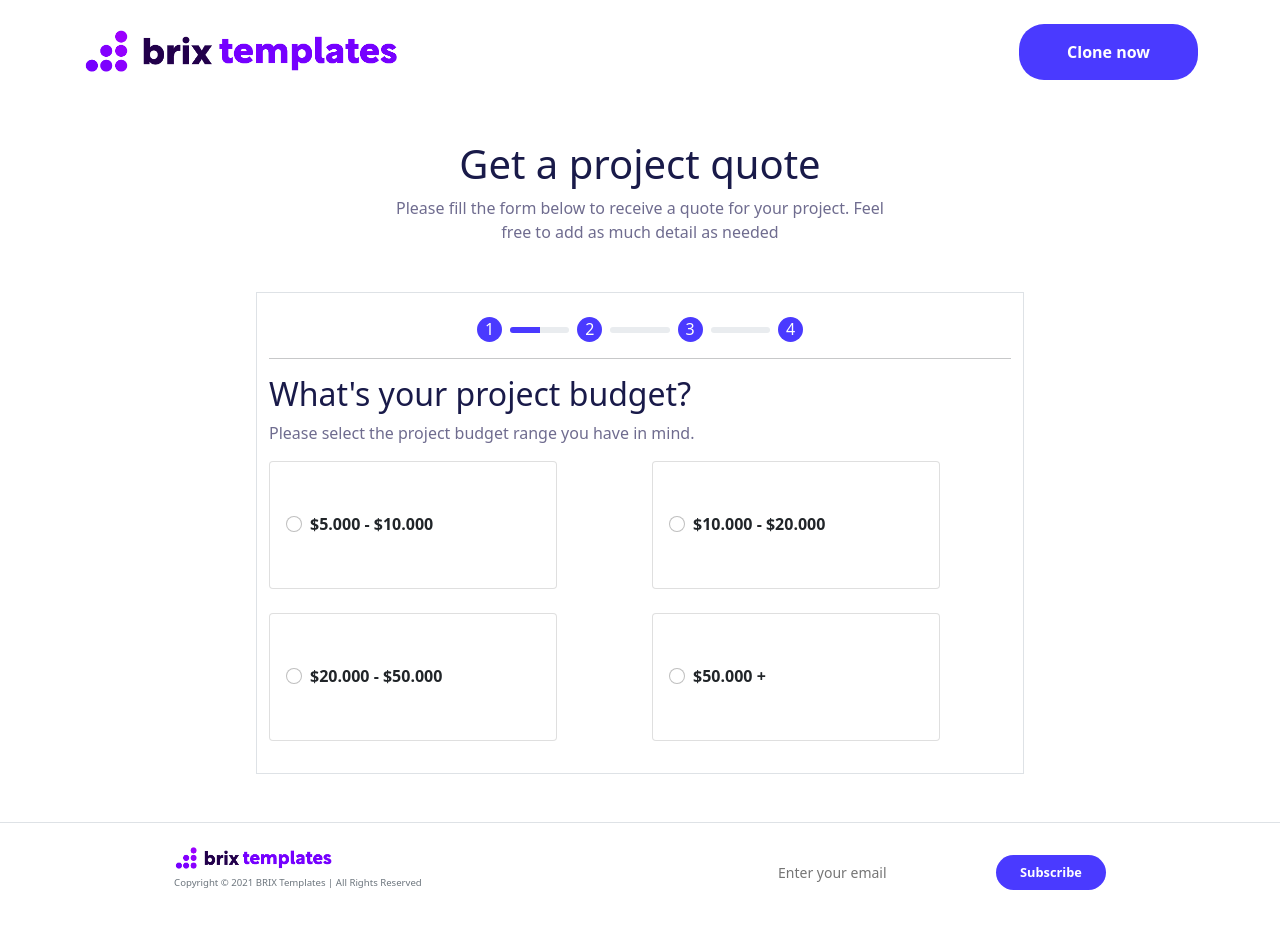
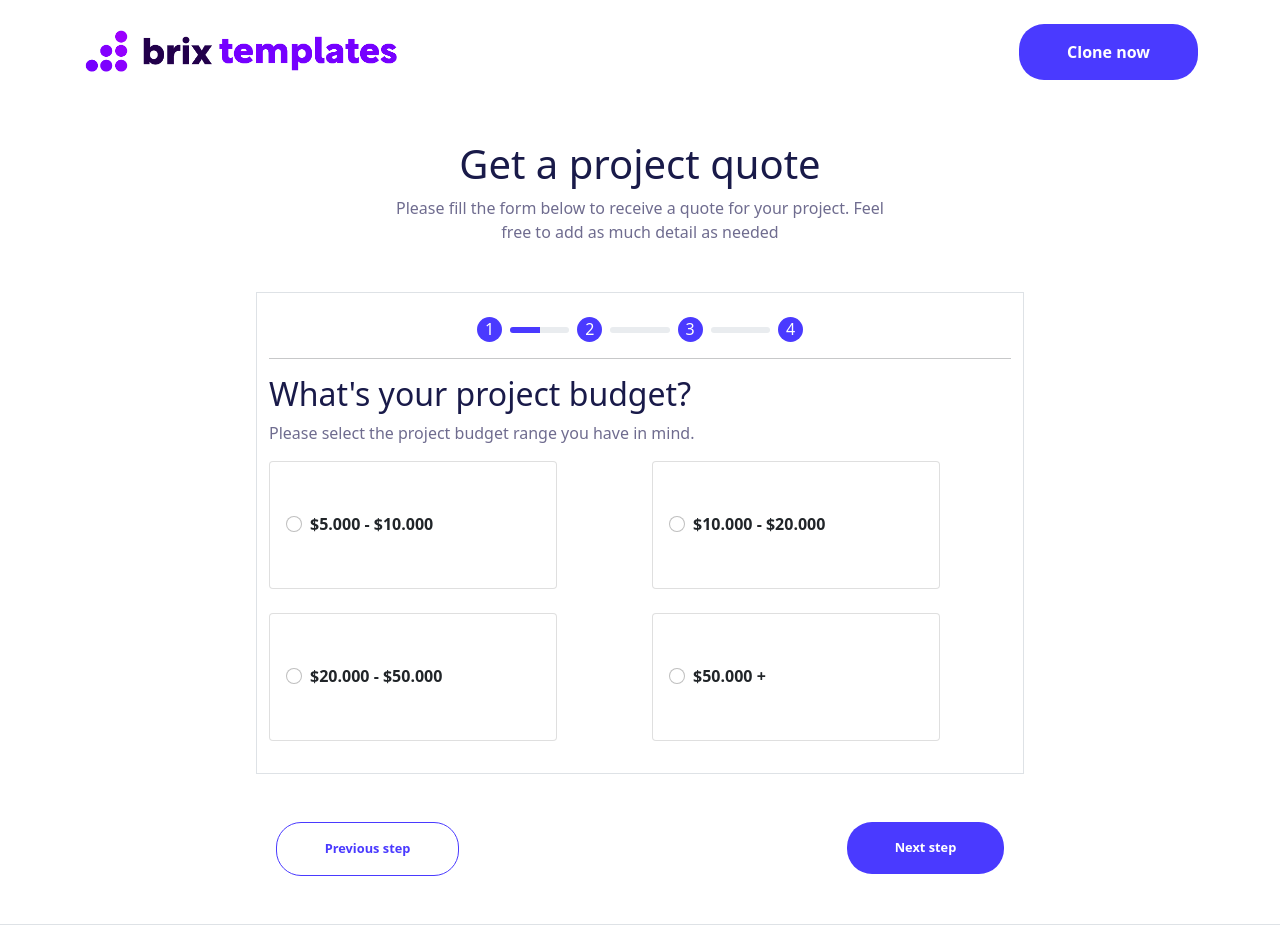
Before and after one commit to mike2611/prueba-tecnica, a React (Create React App) app: page /budget in a window 1280 px wide. Shown: the top 947 px of the page. Before the commit the page ends 906 px from the top, so only its background shows below. Built offline with nearby package versions, Linux system fonts and the light colour scheme.

Commit message:
Add navigationButtons

```diff
--- a/src/App.css
+++ b/src/App.css
@@ -80,6 +80,7 @@
 
 .nav-btn{
   font-size: 0.8rem;
+  text-decoration: none;
 }
 
 .nav-back-btn{
--- a/src/Budget.js
+++ b/src/Budget.js
@@ -3,8 +3,10 @@ import Card from 'react-bootstrap/Card';
 import Row from 'react-bootstrap/Row';
 import Col from 'react-bootstrap/Col';
 import Progress from './Progress';
+import NavButtons from './NavButtons';
 
 const Budget = () => (
+  <>
     <section className="container container-width border py-4">
       <div>
         <Progress />
@@ -77,6 +79,8 @@ const Budget = () => (
         </Row>
       </div>
     </section>
+    <NavButtons previous="/services" next="/review" />
+  </>
 );
 
 export default Budget;
--- a/src/ContactDetails.js
+++ b/src/ContactDetails.js
@@ -38,7 +38,7 @@ const ContactDetails = () => (
         </Row>
       </Form>
     </section>
-    <NavButtons previous="/services" next="/services" />
+    <NavButtons previous="" next="/services" />
   </>
 
 );
--- a/src/NavButtons.js
+++ b/src/NavButtons.js
@@ -2,9 +2,13 @@ import { NavLink } from 'react-router-dom';
 import PropTypes from 'prop-types';
 
 const NavButtons = ({ previous, next }) => (
-  <section className="d-flex justify-content-around container my-5">
-    <NavLink to={previous} className="nav-back-nav-btn btn-style px-5 py-3" type="button">Previous step</NavLink>
-    <NavLink to={next} className="purple nav-btn btn-style px-5 py-3" type="button">Next step</NavLink>
+  <section className="d-flex justify-content-center justify-content-md-around  container my-5">
+    <div>
+      <NavLink to={previous} className={(previous === '' ? 'd-none' : 'nav-back-btn nav-btn btn-style px-5 py-3 mx-3 text-center')} type="button">Previous step</NavLink>
+    </div>
+    <div>
+      <NavLink to={next} className={(next === '' ? 'd-none' : 'purple nav-btn btn-style px-5 py-3 mx-3 text-center')} type="button">Next step</NavLink>
+    </div>
   </section>
 );
 
--- a/src/Review.js
+++ b/src/Review.js
@@ -1,7 +1,9 @@
 import reviewImg from './assets/reviewImg.png';
 import Progress from './Progress';
+import NavButtons from './NavButtons';
 
 const Review = () => (
+  <>
     <section className="container container-width border py-4">
       <div>
         <Progress />
@@ -19,6 +21,8 @@ const Review = () => (
         <button className="purple top-btn btn-style px-5 py-3" type="button">Submit</button>
       </div>
     </section>
+    <NavButtons previous="/budget" next="" />
+  </>
 );
 
 export default Review;
--- a/src/Services.js
+++ b/src/Services.js
@@ -3,8 +3,10 @@ import Row from 'react-bootstrap/Row';
 import Col from 'react-bootstrap/Col';
 import Progress from './Progress';
 import devCard from './assets/devCard.png';
+import NavButtons from './NavButtons';
 
 const Services = () => (
+  <>
     <section className="container container-width border py-4">
       <div>
         <Progress />
@@ -61,6 +63,8 @@ const Services = () => (
         </Row>
       </div>
     </section>
+    <NavButtons previous="/" next="/budget" />
+  </>
 );
 
 export default Services;
```
Lines whose indentation alone changed are shown as unchanged.
